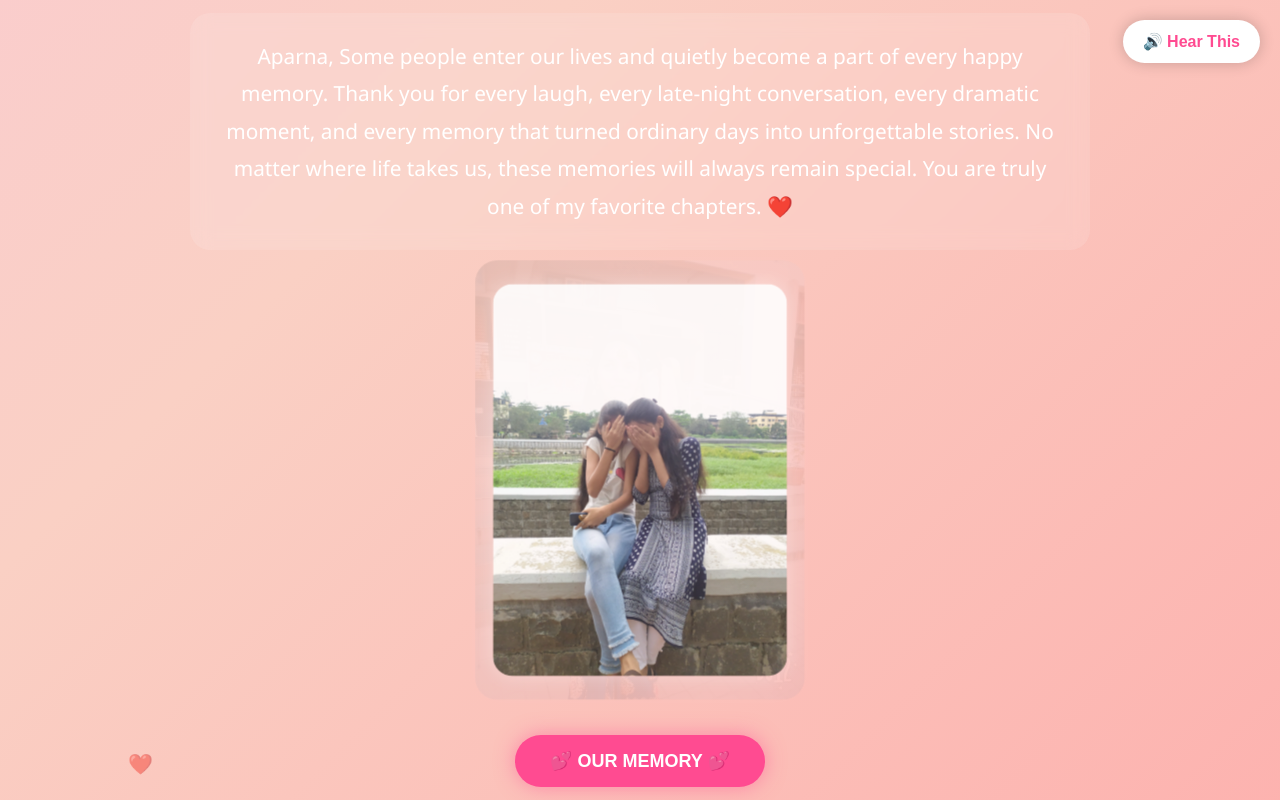
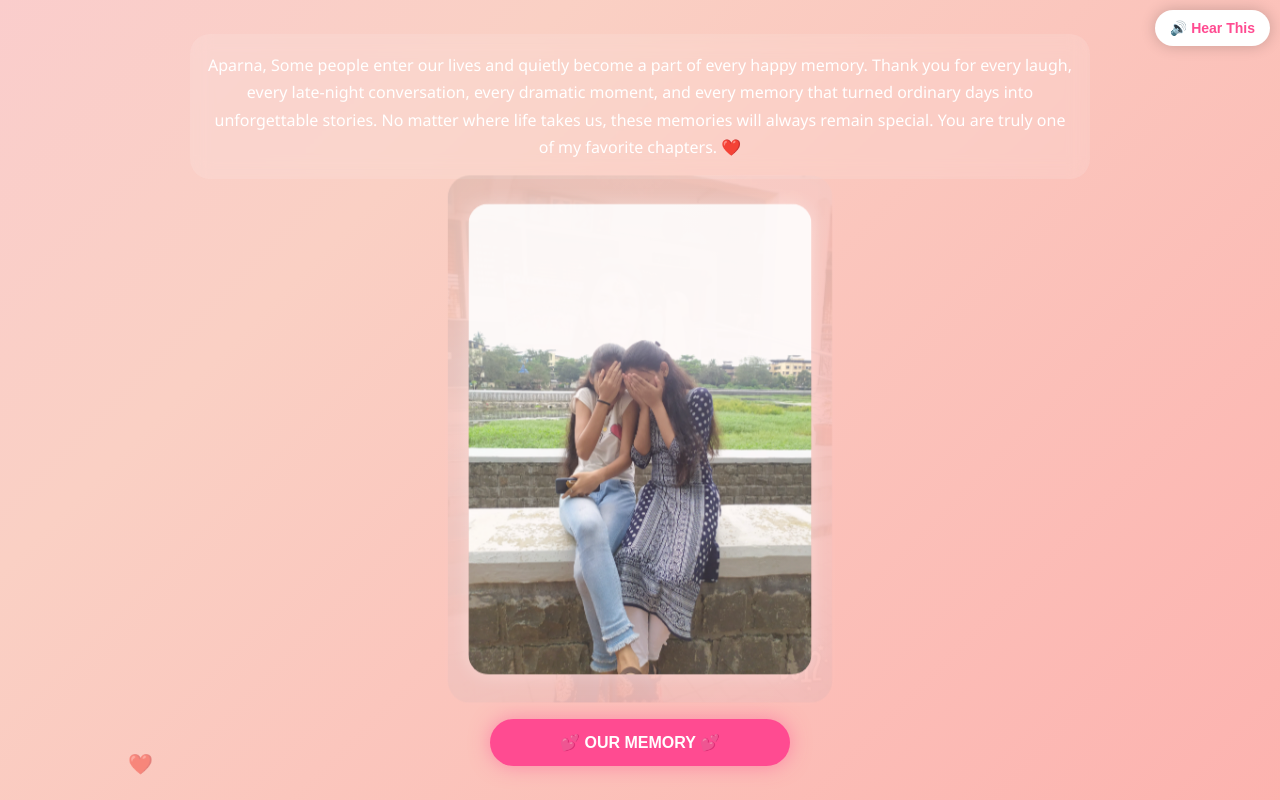
Before and after one commit to Shreypashte/birthday-aparna, a plain HTML site: page memory.html in a window 1280 px wide. Shown: the top 800 px of the page. Drawn offline with Linux system fonts and the light colour scheme.

Commit message:
memory.html

```diff
--- a/memory.html
+++ b/memory.html
@@ -18,11 +18,12 @@ body{
     background:linear-gradient(-45deg,#ff9a9e,#fad0c4,#fbc2eb,#a18cd1);
     background-size:400% 400%;
     animation:gradient 12s ease infinite;
-    overflow:hidden;
+    overflow-y:auto;
     display:flex;
     justify-content:center;
     align-items:center;
     color:white;
+    padding:20px 10px;
 }
 
 @keyframes gradient{
@@ -39,15 +40,15 @@ body{
 
 .audio-btn{
     position:absolute;
-    top:20px;
-    right:20px;
+    top:10px;
+    right:10px;
     background:#ffffff;
     color:#ff4b91;
     border:none;
-    padding:12px 20px;
+    padding:10px 15px;
     border-radius:30px;
     cursor:pointer;
-    font-size:16px;
+    font-size:14px;
     font-weight:bold;
     box-shadow:0 0 15px rgba(0,0,0,.2);
 }
@@ -57,19 +58,22 @@ body{
 }
 
 .message{
-    font-size:1.3rem;
-    line-height:1.8;
-    margin-bottom:30px;
+    font-size:1rem;
+    line-height:1.7;
+    margin-bottom:20px;
     background:rgba(255,255,255,0.12);
-    padding:25px;
+    padding:18px;
     border-radius:20px;
     backdrop-filter:blur(10px);
 }
 
 .slideshow{
     position:relative;
-    width:300px;
-    height:400px;
+    width:90vw;
+    max-width:350px;
+    height:60vh;
+    max-height:500px;
+    min-height:350px;
     margin:20px auto;
 }
 
@@ -117,13 +121,15 @@ body{
 }
 
 .memory-btn{
-    margin-top:35px;
+   margin-top:20px;
     background:#ff4b91;
     color:white;
     border:none;
-    padding:15px 35px;
+    width:90%;
+    max-width:300px;
+    padding:14px;
     border-radius:40px;
-    font-size:18px;
+    font-size:16px;
     cursor:pointer;
     font-weight:bold;
     box-shadow:0 0 20px rgba(255,75,145,.5);
@@ -197,7 +203,7 @@ You are truly one of my favorite chapters. ❤️
 </div>
 
 <button class="memory-btn"
-onclick="window.location.href='our-memory.html'">
+onclick="window.location.href='memory.html'">
 💕 OUR MEMORY 💕
 </button>
 
```
